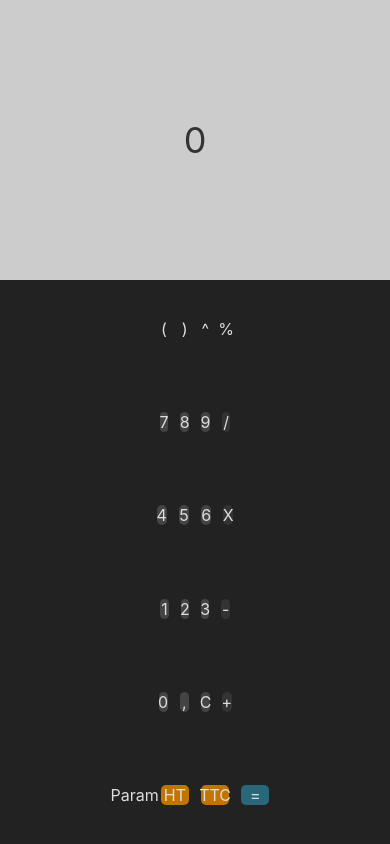
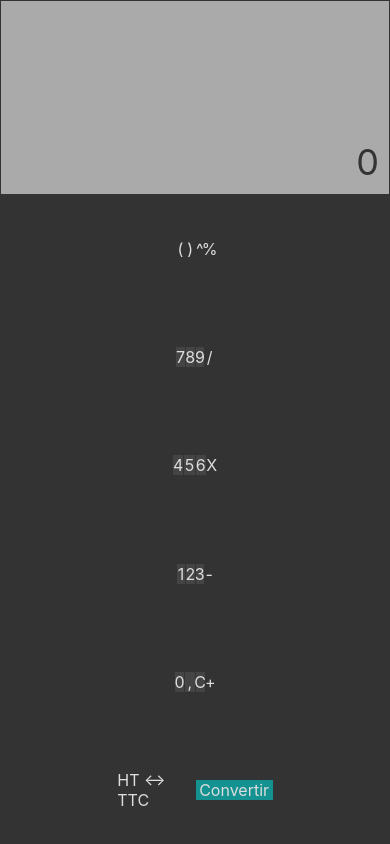
Before and after one commit to tonytiratay/contacts-manager-app, a React Native app: screen / in a window 390 px wide. Built offline with nearby package versions, Linux system fonts and the light colour scheme.

Commit message:
rename app and polish design

```diff
--- a/package.json
+++ b/package.json
@@ -1,5 +1,5 @@
 {
-  "name": "githubcontact-app",
+  "name": "Estimator",
   "version": "0.1.0",
   "private": true,
   "devDependencies": {
--- a/src/components/SimpleKeyboard.js
+++ b/src/components/SimpleKeyboard.js
@@ -1,23 +1,23 @@
 import React from 'react';
-import { StyleSheet, Text, View, TouchableOpacity, StatusBar } from 'react-native';
+import { StyleSheet, Text, View, TouchableOpacity, StatusBar, Dimensions } from 'react-native';
 
-const row0 = [{ value: '(', backgroundColor: '#222' }, { value: ')', backgroundColor: '#222' }, { value: '^', backgroundColor: '#222' }, { value: '%', backgroundColor: '#222' }, ];
+const row0 = [{ value: '(', backgroundColor: '#333' }, { value: ')', backgroundColor: '#333' }, { value: '^', backgroundColor: '#333' }, { value: '%', backgroundColor: '#333' }, ];
 const row1 = [{ value: '7' }, { value: '8' }, { value: '9' }, { value: '/', backgroundColor: '#333' }];
 const row2 = [{ value: '4' }, { value: '5' }, { value: '6' }, { value: 'X', backgroundColor: '#333' }];
 const row3 = [{ value: '1' }, { value: '2' }, { value: '3' }, { value: '-', backgroundColor: '#333' }];
 const row4 = [{ value: '0' }, { value: ',' }, { value: 'C'  }, { value: '+', backgroundColor: '#333' }];
-const row5 = [{ value: 'Param', backgroundColor: '#222' }, { value: 'HT', backgroundColor: '#c17400' }, { value: 'TTC', backgroundColor: '#c17400' }, { value: '=', backgroundColor: '#28687a' }, ];
+const row5 = [{ value: 'HT <-> TTC', backgroundColor: '#333' }, { value: 'Convertir', backgroundColor: '#149291' }, ];
 
-const baseRows = [row0, row1, row2, row3, row4, row5];
+const baseRows = [ row0, row1, row2, row3, row4, row5 ];
 
 export default class SimpleKeyboard extends React.Component {
 
   genrateLine(line){
     return line.map((cell, i) => {
 
-      let { backgroundColor } = cell;
-      const cellStyle = [styles.cell];
-      const cellContainerStyle = [styles.cellContainer, { backgroundColor: backgroundColor || '#444', flex: cell.flex || 1}];
+      let { backgroundColor, flex } = cell;
+      const cellStyle = [styles.cell, { backgroundColor: backgroundColor || '#444' }];
+      const cellContainerStyle = [styles.cellContainer, { flex: flex || 1}];
 
       return (
           <TouchableOpacity key={'cell' + i} style={cellContainerStyle}>
@@ -43,7 +43,7 @@ export default class SimpleKeyboard extends React.Component {
 
   render() {
     return (
-      <View style={styles.container}>
+      <View style={[styles.container]}>
         <StatusBar hidden={true}/>
         <View style={styles.screen}>
           <View style={styles.screenResult}>
@@ -60,18 +60,23 @@ const styles = StyleSheet.create({
   container: {
     display: 'flex',
     flex: 1,
-    backgroundColor: '#222',
+    backgroundColor: '#333',
+    // padding: 10,
+
   },
   screen: {
-    flex: 1,
+    flex: 0.8,
     display: 'flex',
-    backgroundColor: '#ccc',
+    backgroundColor: '#aaa',
+    padding: 10,
+    margin:1,
+    // margin: 5
   },
   screenResult: {
     flex: 1,
     display: 'flex',
-    alignItems: 'center',
-    justifyContent: 'center',
+    alignItems: 'flex-end',
+    justifyContent: 'flex-end',
   },
   resultText: {
     fontSize: 36,
@@ -79,10 +84,11 @@ const styles = StyleSheet.create({
   },
   row: {
     display: 'flex',
-    flex: 2,
+    flex: 3,
     alignItems: 'center',
     justifyContent: 'center',
-    padding: 2,
+    // padding: 10,
+    // paddingTop: 20,
   },
   line: {
     display: 'flex',
@@ -93,15 +99,13 @@ const styles = StyleSheet.create({
   },
   cellContainer: {
     flex: 1,
-    alignItems: 'center',
-    justifyContent: 'center',
-    margin: 6,
-    borderRadius: 5,
+    padding: .5,
   },
   cell: {
     flex: 1,
     alignItems: 'center',
     justifyContent: 'center',
+    // borderRadius: 5,
   },
   cellText: {
     color: '#ddd',
```
